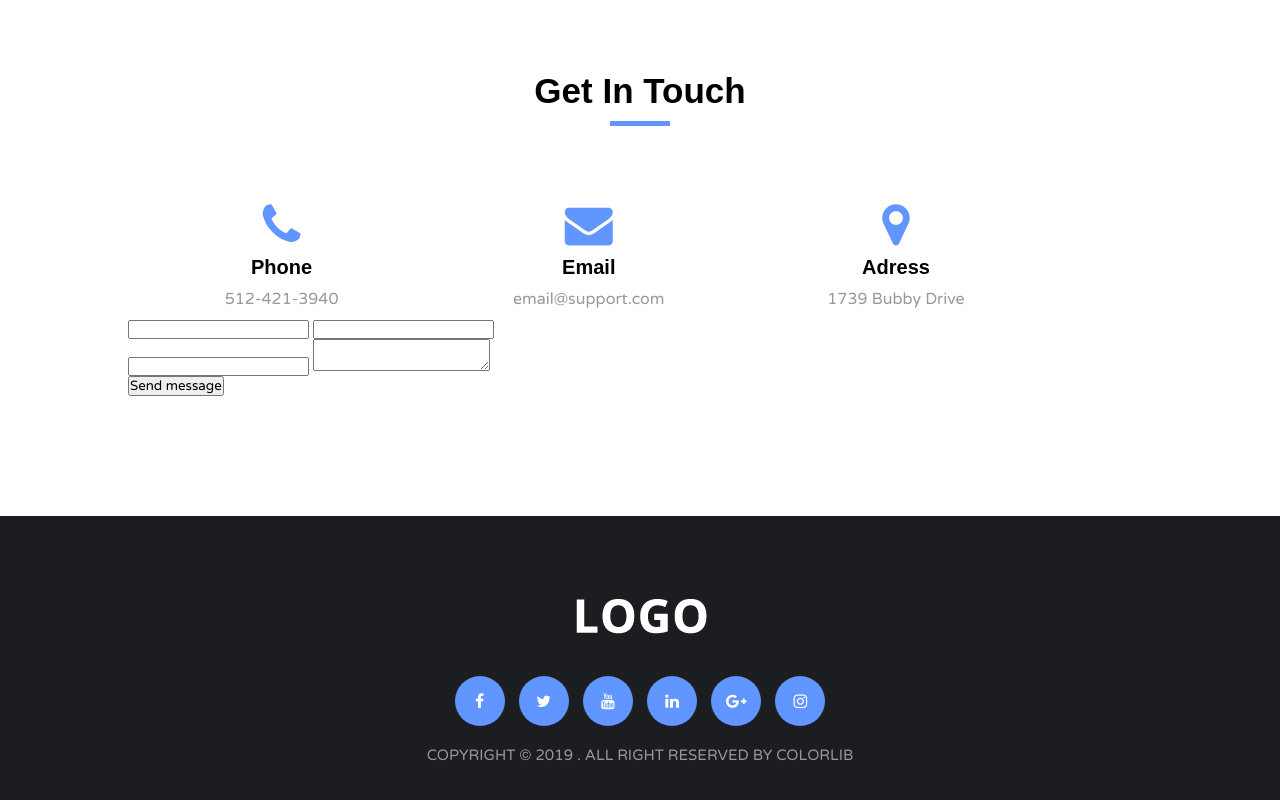
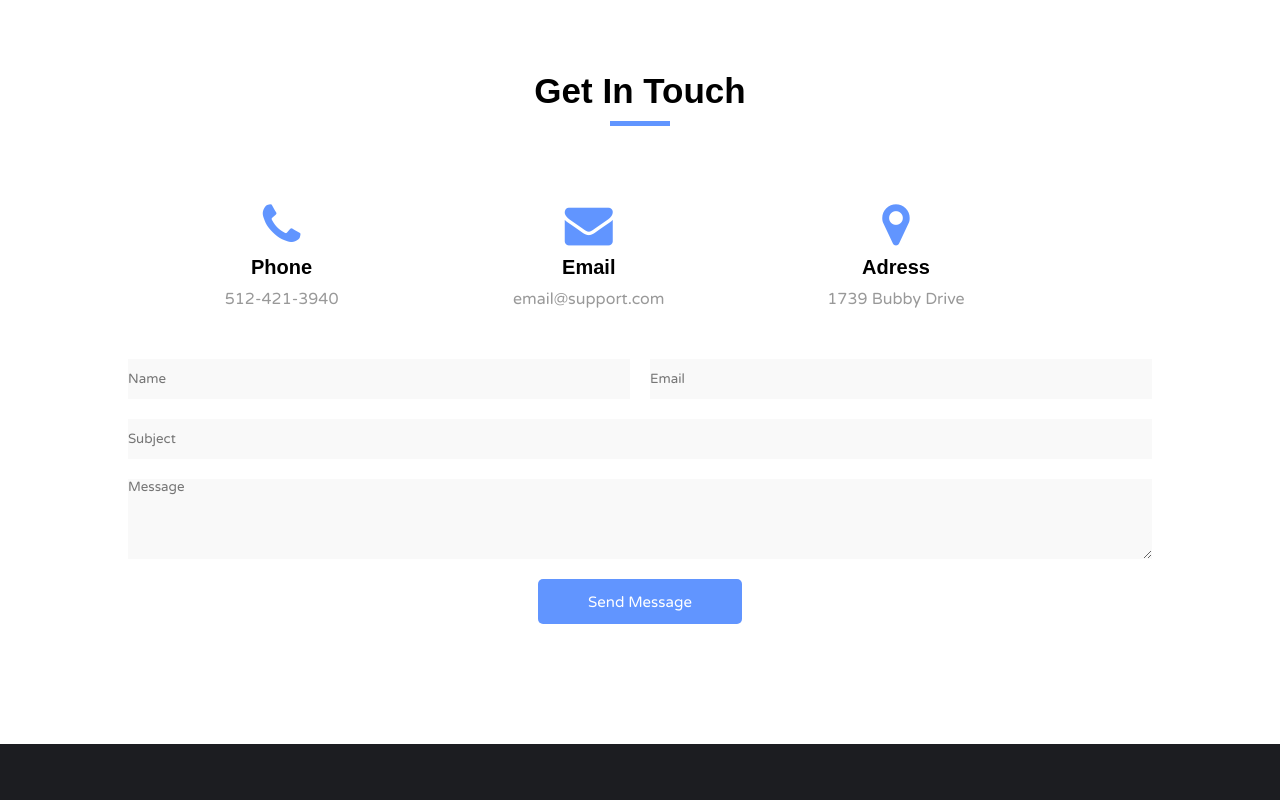
Before and after one commit to WassimMas/HTML_CSS_TEMPLATE, a plain HTML site: page index.html in a window 1280 px wide. Shown: the part 7058-7858 px from the top of the page. Drawn offline with Linux system fonts and the light colour scheme.

Commit message:
fixing some issues and styling message form

```diff
--- a/css/style.css
+++ b/css/style.css
@@ -642,6 +642,7 @@ color:var(--whiteColor) ;
   opacity: 0;
   visibility: hidden;
 
+
 }
 .team-item .team-img img {
   width: 100%;
@@ -670,7 +671,6 @@ color:var(--whiteColor) ;
   background-color: #7ba7ff;
   color: var(--whiteColor);
   margin-left: auto;
-
 }
 .team-overlay a i {
   line-height: 40px;
@@ -745,6 +745,7 @@ background-color: #f8f8f8;
 .contact-info {
   overflow: hidden;
   text-align: center;
+
 }
 .contact-item {
   float: left;
@@ -798,3 +799,64 @@ border-radius: 50%;
   font-size: 15px;
   text-transform: uppercase;
 }
+
+/* message form */
+.user-information {
+  display: grid;
+  grid-gap: 20px;
+  grid-template-areas:
+  "name email"
+  "subject subject"
+  "message message"
+  "submit submit";
+  margin-top: 40px;
+  width: 100%;
+  text-align: center;
+
+}
+#name {
+  grid-area: name;
+  height: 40px;
+  border: none;
+  background-color: var(--bg-gray);
+  font-family: 'Varela Round', sans-serif;
+}
+#email {
+  grid-area: email;
+  height: 40px;
+  border: none;
+  background-color: var(--bg-gray);
+  font-family: 'Varela Round', sans-serif;
+}
+#subject {
+  grid-area: subject;
+  height: 40px;
+  border: none;
+  background-color: var(--bg-gray);
+  font-family: 'Varela Round', sans-serif;
+}
+#message {
+  grid-area: message;
+  height: 80px;
+  border: none;
+  background-color: var(--bg-gray);
+  font-family: 'Varela Round', sans-serif;
+}
+
+#submit {
+  grid-area: submit;
+  height: 45px;
+  width: 20%;
+  margin: 0 auto;
+  border: none;
+  background-color: var(--mainColor);
+  color: var(--whiteColor);
+  border-radius: 5px;
+  font-family: 'Varela Round', sans-serif;
+  font-size: 15px;
+  transition: opacity 0.5s;
+}
+#submit:hover {
+  cursor: pointer;
+  opacity: 0.9;
+}
--- a/index.html
+++ b/index.html
@@ -414,7 +414,7 @@
           <div class="team-content">
             <div class="team-item tb-effect">
               <div class="team-img">
-                <img src="/images/team/team1.webp" alt="this is an image">
+                <img src="/images/team/team1.jpg" alt="this is an image">
                 <div class="team-overlay">
                   <a href="#"><i class="fa fa-facebook"></i></a>
                   <a href="#"><i class="fa fa-google-plus"></i></a>
@@ -430,7 +430,7 @@
             </div><!-- ./team-item -->
             <div class="team-item tb-effect mg">
               <div class="team-img">
-                <img src="/images/team/team2.webp" alt="this is an image">
+                <img src="/images/team/team2.jpg" alt="this is an image">
                 <div class="team-overlay">
                   <a href="#"><i class="fa fa-facebook"></i></a>
                   <a href="#"><i class="fa fa-google-plus"></i></a>
@@ -446,7 +446,7 @@
             </div><!-- ./team-item -->
             <div class="team-item tb-effect">
               <div class="team-img">
-                <img src="/images/team/team3.webp" alt="this is an image">
+                <img src="/images/team/team3.jpg" alt="this is an image">
                 <div class="team-overlay">
                   <a href="#"><i class="fa fa-facebook"></i></a>
                   <a href="#"><i class="fa fa-google-plus"></i></a>
@@ -580,18 +580,12 @@
             </div><!-- ./contact-item -->
           </div><!-- ./contact-info -->
           <div class="user-information">
-            <div class="user-info1">
-              <input type="text" id="name" name="name">
-              <input type="text" id="email" name="email">
-            </div>
-            <div class="user-info2">
-              <input type="text" id="subject" name="subjec">
-              <textarea id="story" name="story"></textarea>
-            </div>
-            <button type="submit">Send message</button>
-
-          </div>
-
+            <input type="text" id="name" placeholder="Name">
+            <input type="email" id="email" placeholder="Email">
+            <input type="text" id="subject" placeholder="Subject">
+            <textarea id="message" placeholder="Message"></textarea>
+            <button id="submit">Send Message</button>
+          </div><!-- ./user-information -->
         </div><!-- ./container -->
       </div><!-- ./contact -->
 
```
Also changed, not shown: images/team/team1.jpg (added), images/team/team1.webp (deleted), images/team/team2.jpg (added), images/team/team2.webp (deleted), images/team/team3.jpg (added), images/team/team3.webp (deleted).
